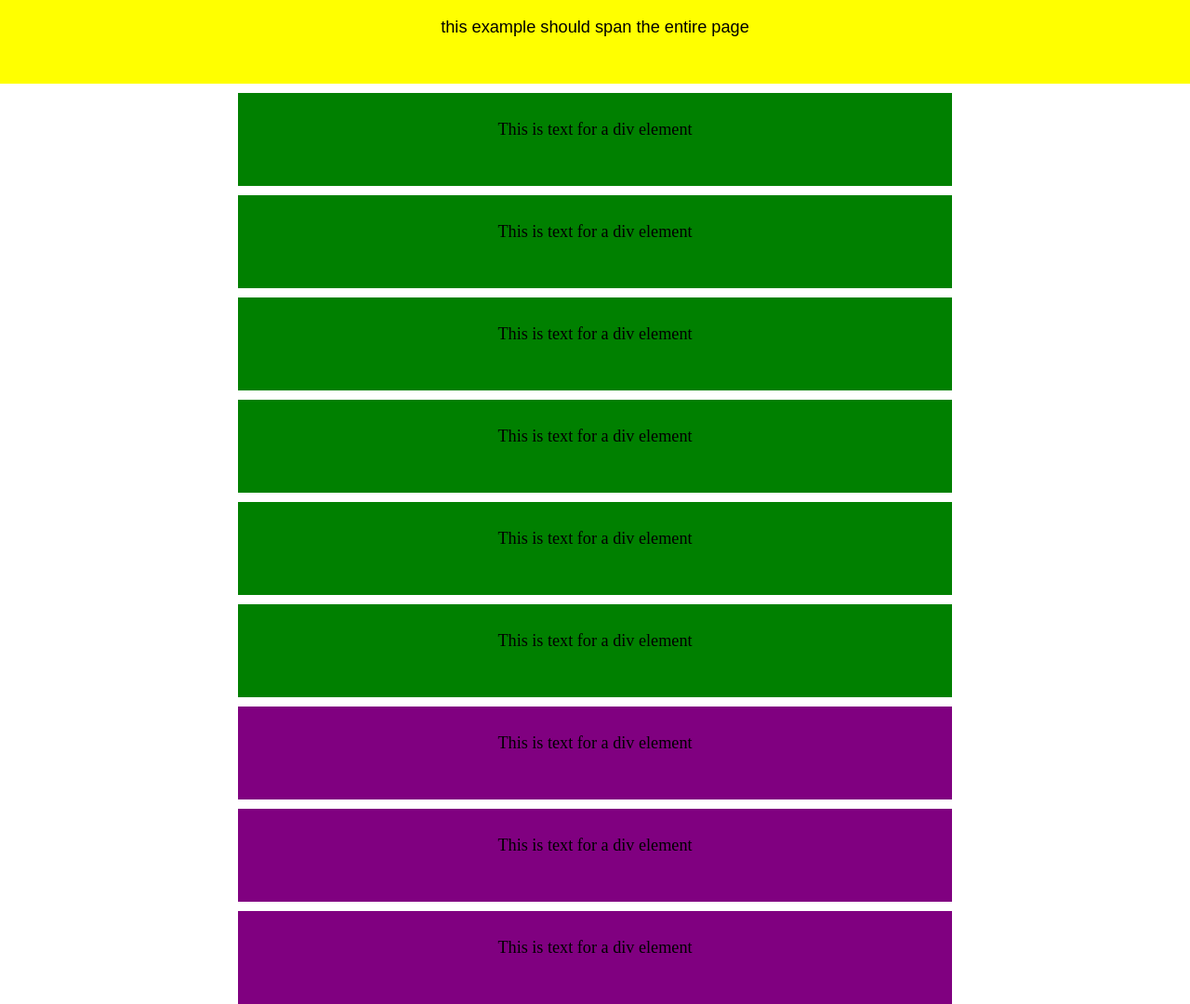
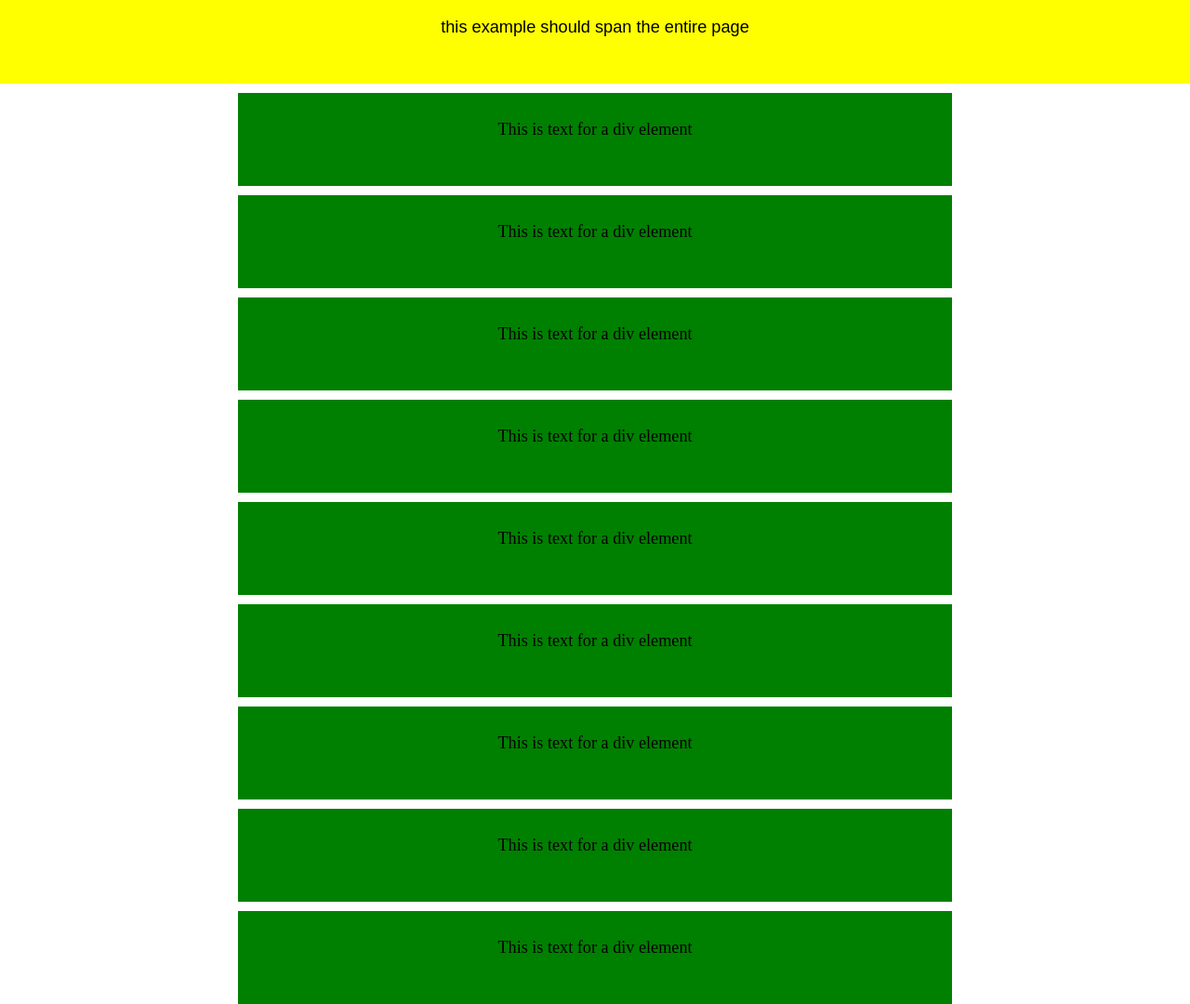
Before and after one commit to JessLara/CSSBasics, a plain HTML site: page index.html in a window 1280 px wide. Shown: the whole page at 93% size. Drawn offline with Linux system fonts and the light colour scheme.

Commit message:
comitting with revised colors hex

```diff
--- a/css/style.css
+++ b/css/style.css
@@ -3,7 +3,7 @@ body {
 }
 /**** Navigation will spand the entire page ****/
 nav {
-  background-color: yellow;
+  background-color: #FFFF00;
   height: 100px;
   margin-top: -10px;
   position: fixed;
@@ -32,12 +32,12 @@ section {
 }
 
 .element {
-  background-color: green;
+  background-color: #008000;
   height: 100px;
   margin: 10px 0px;
   width: 100%;
 }
 
 .element.color {
-  background-color: purple;
+  background-color: #008000;
 }
```
